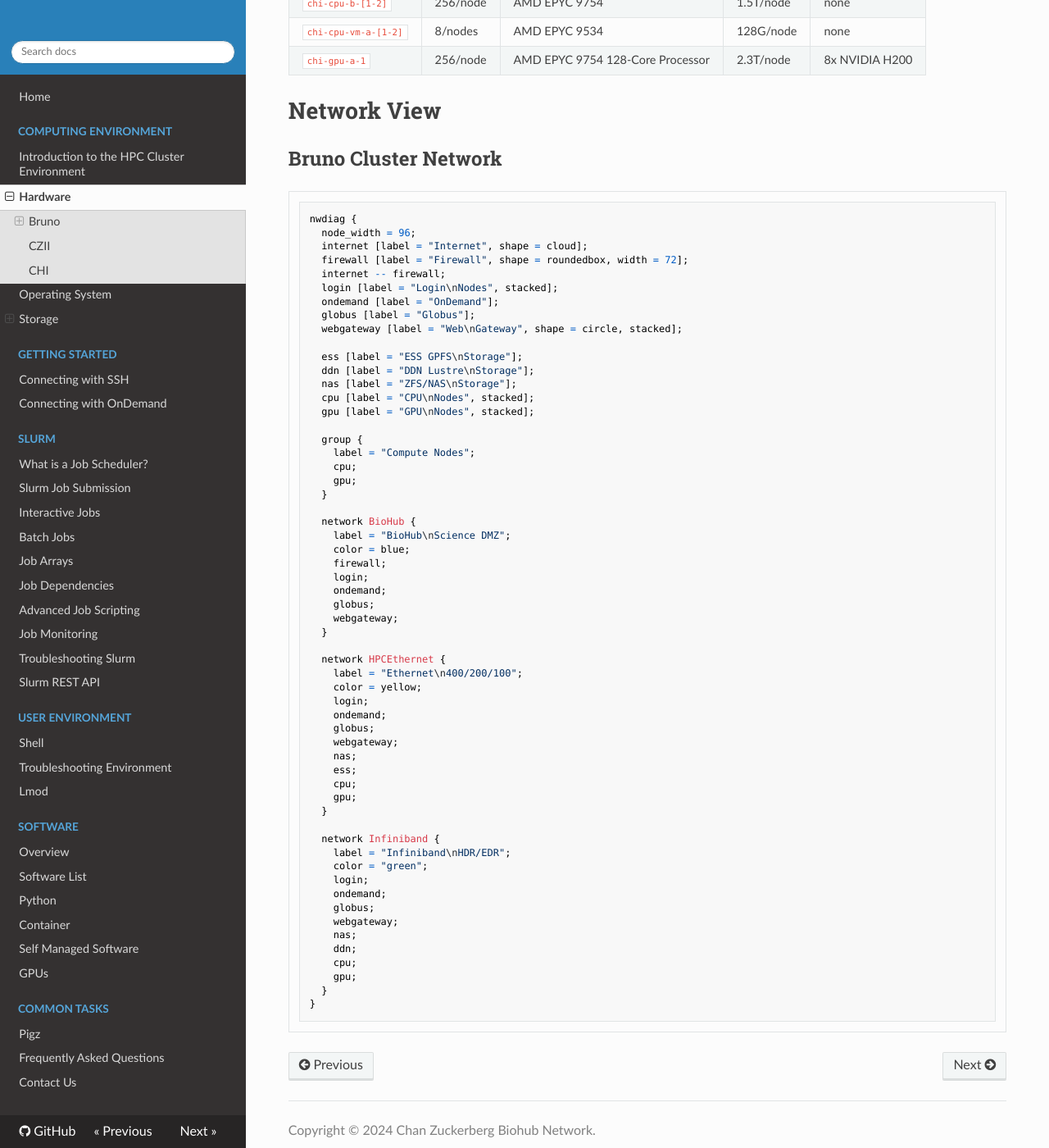
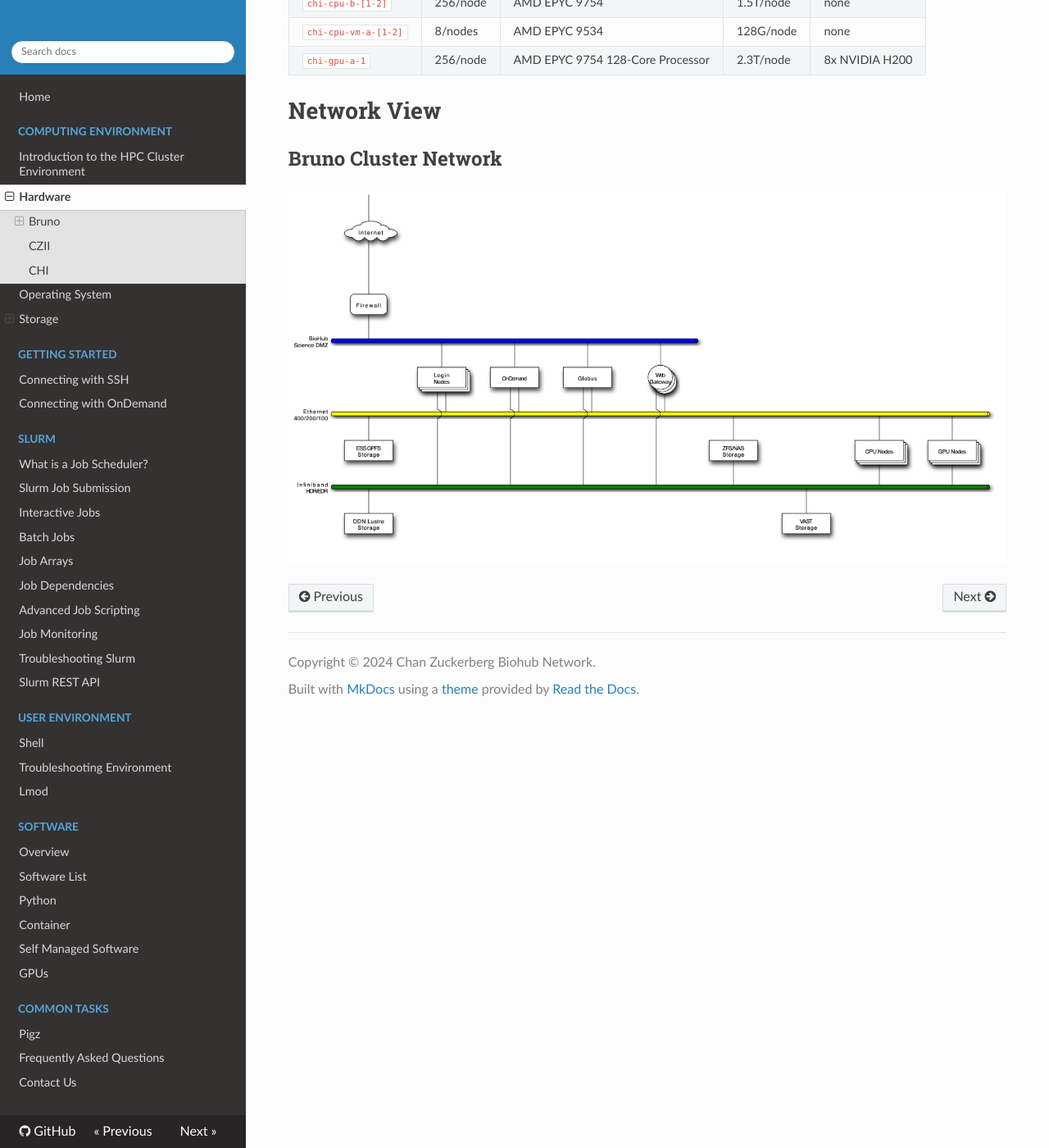
Before and after one commit to biohub-hpc/hpcuserguide, an MkDocs documentation site: the page built from docs/computing_environment/hardware/overview.md, in a window 1280 px wide and 1400 px high, scrolled down 2572 px. Shown: the whole window at 82% size. Built offline with MkDocs 1.6.1, drawn with Linux system fonts in a browser that asks for light colours; nearby versions of some CDN libraries.

Commit message:
add network.png image that is used to generate image using network.diag which is generated from site http://blockdiag.com/en/nwdiag/demo.html#diagram-outputs

````diff
--- a/docs/computing_environment/hardware/overview.md
+++ b/docs/computing_environment/hardware/overview.md
@@ -99,63 +99,4 @@ description: Description/listing of what resources are currently in Bruno
 
 ## Bruno Cluster Network
 
-```kroki-nwdiag
-nwdiag {
-  node_width = 96;
-  internet [label = "Internet", shape = cloud];
-  firewall [label = "Firewall", shape = roundedbox, width = 72];
-  internet -- firewall;
-  login [label = "Login\nNodes", stacked];
-  ondemand [label = "OnDemand"];
-  globus [label = "Globus"];
-  webgateway [label = "Web\nGateway", shape = circle, stacked];
-
-  ess [label = "ESS GPFS\nStorage"];
-  ddn [label = "DDN Lustre\nStorage"];
-  nas [label = "ZFS/NAS\nStorage"];
-  cpu [label = "CPU\nNodes", stacked];
-  gpu [label = "GPU\nNodes", stacked];
-
-  group {
-    label = "Compute Nodes";
-    cpu;
-    gpu;
-  }
-
-  network BioHub {
-    label = "BioHub\nScience DMZ";
-    color = blue;
-    firewall;
-    login;
-    ondemand;
-    globus;
-    webgateway;
-  }
-
-  network HPCEthernet {
-    label = "Ethernet\n400/200/100";
-    color = yellow;
-    login;
-    ondemand;
-    globus;
-    webgateway;
-    nas;
-    ess;
-    cpu;
-    gpu;
-  }
-
-  network Infiniband {
-    label = "Infiniband\nHDR/EDR";
-    color = "green";
-    login;
-    ondemand;
-    globus;
-    webgateway;
-    nas;
-    ddn;
-    cpu;
-    gpu;
-  }
-}
-```
+![Bruno Network](./network.png)
````
Also changed, not shown: docs/computing_environment/hardware/network.png (added), 1 other file.
